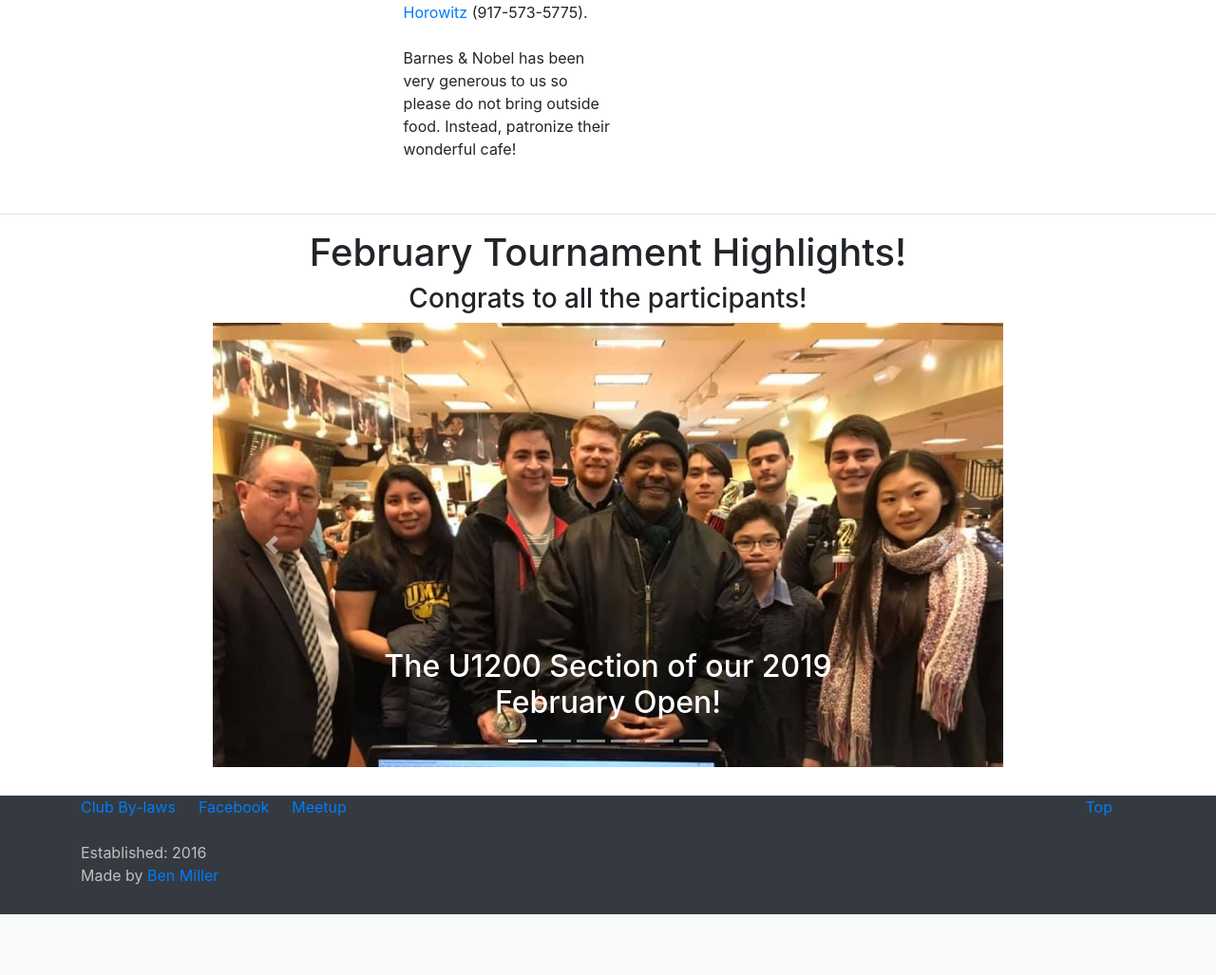
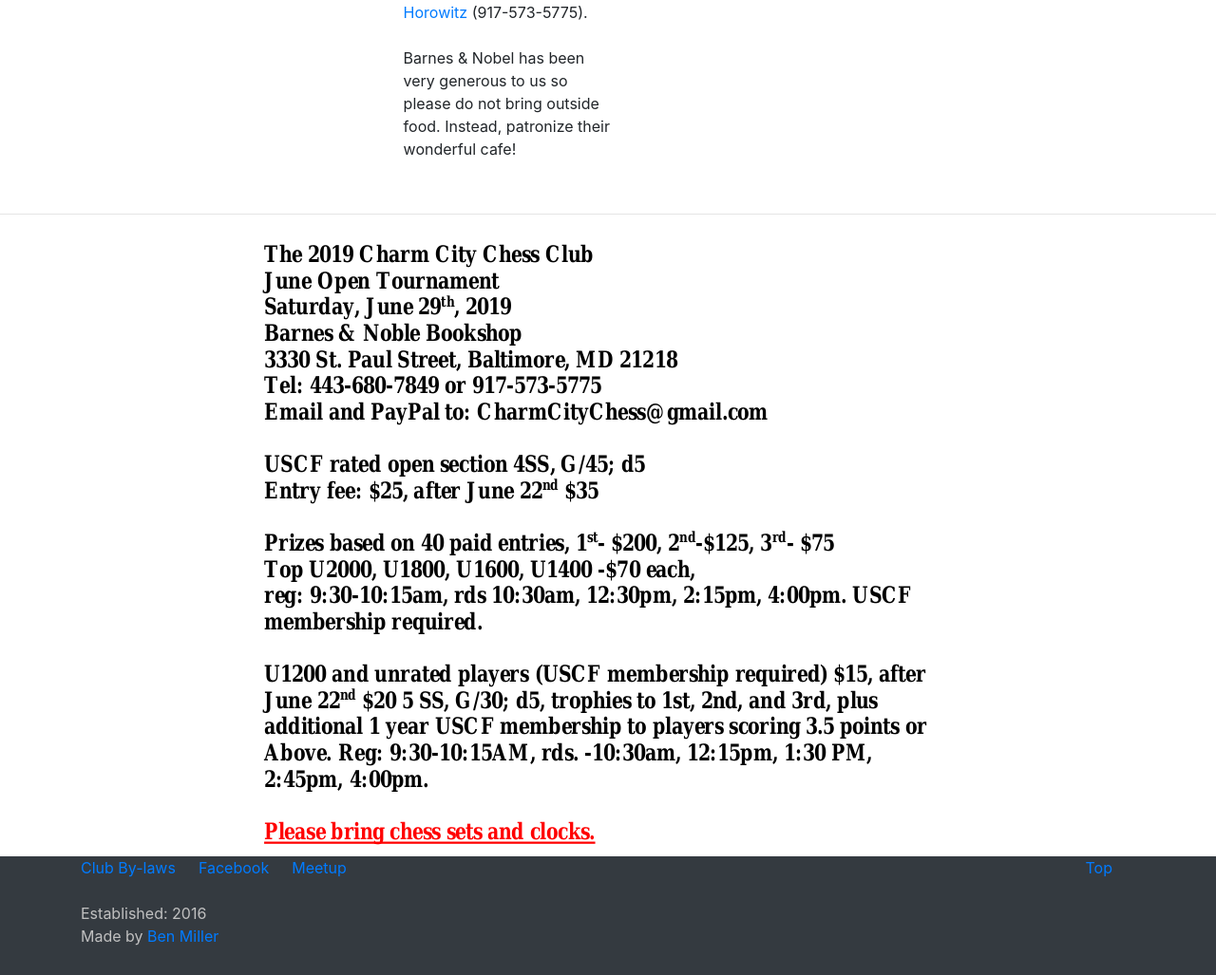
Before and after one commit to bsmiller25/charmcitychess, a Django app: page / in a window 1280 px wide. Shown: the part 663-1690 px from the top of the page at 95% size. Before the commit the page ends 1626 px from the top, so only its background shows below. Run offline with Django 3.2, Linux system fonts and the light colour scheme; some libraries are stand-ins or nearby versions.

Commit message:
2019 june open announcement

```diff
--- a/ccc/templates/ccc/index.html
+++ b/ccc/templates/ccc/index.html
@@ -35,7 +35,9 @@
 	</about>
 	<hr>
 	<center>
-	    <h1>February Tournament Highlights!</h1>
+	    <img src="/static/ccc/201906_open.png">
+
+<!--	    <h1>February Tournament Highlights!</h1>
 	    <h3>Congrats to all the participants!</h3>
 
 	    <div id="slideshow" class="carousel slide" data-ride="carousel" style="width: 65%; margin-bottom: 30px">
@@ -97,7 +99,7 @@
 		    <span class="sr-only">Next</span>
 		</a>
 	    </div>
-
+-->
 
 	</center>
 
```
Also changed, not shown: ccc/static/ccc/201906_open.png (added).
